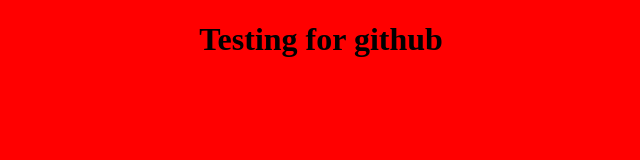
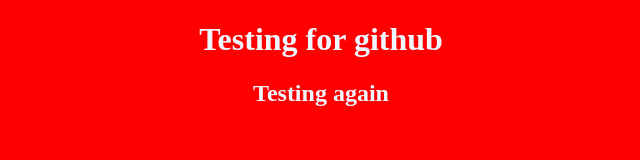
Before and after one commit to blerandgashi/issue-Github, a plain HTML site: page index.html in a window 1280 px wide. Shown: the whole page, without its empty margins (319-959 px from the left). Drawn offline with Linux system fonts and the light colour scheme.

Commit message:
new style added

```diff
--- a/index.html
+++ b/index.html
@@ -8,5 +8,6 @@
 </head>
 <body>
   <h1>Testing for github</h1>
+  <h2>Testing again</h2>
 </body>
 </html>
--- a/style.css
+++ b/style.css
@@ -1,6 +1,7 @@
 body{
   background-color: red;
 }
-h1{
+h1,h2{
   text-align: center;
+  color: aliceblue;
 }
```
